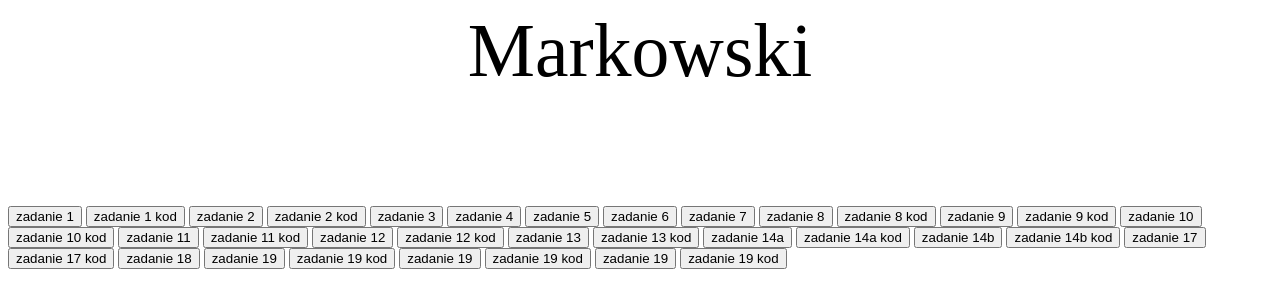
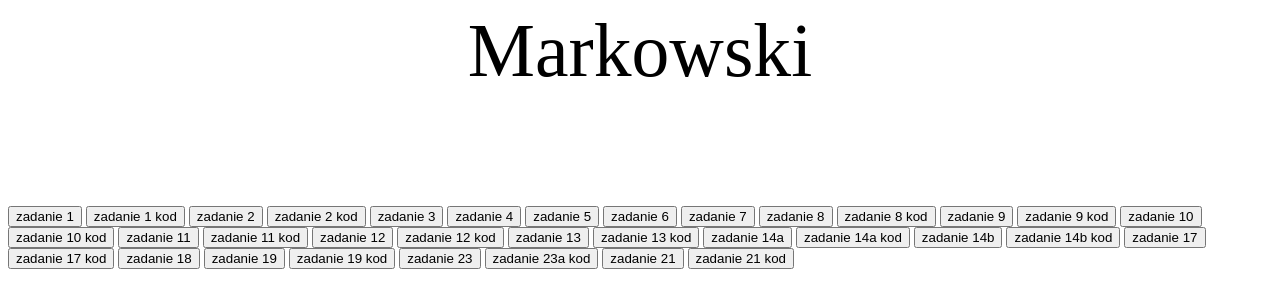
Before and after one commit to szymon006/javascript, a plain HTML site: page index.html in a window 1280 px wide. Drawn offline with Linux system fonts and the light colour scheme.

Commit message:
Update index.html

```diff
--- a/index.html
+++ b/index.html
@@ -222,10 +222,10 @@ window.open("kod23a.html","okienko","toolbar=no,directories=no,menubar=no,height
    <input type="button" name="przycisk" value="zadanie 19" onclick="WinOpen_markowski19(' ')">
  <input type="button" name="przycisk" value="zadanie 19 kod" onclick="WinOpen_markowski_19kod(' ')">
 
-   <input type="button" name="przycisk" value="zadanie 19" onclick="WinOpen_markowski23a(' ')">
- <input type="button" name="przycisk" value="zadanie 19 kod" onclick="WinOpen_markowski_23akod(' ')">
-   <input type="button" name="przycisk" value="zadanie 19" onclick="WinOpen_markowski21(' ')">
- <input type="button" name="przycisk" value="zadanie 19 kod" onclick="WinOpen_markowski_21kod(' ')">
+   <input type="button" name="przycisk" value="zadanie 23" onclick="WinOpen_markowski23a(' ')">
+ <input type="button" name="przycisk" value="zadanie 23a kod" onclick="WinOpen_markowski_23akod(' ')">
+   <input type="button" name="przycisk" value="zadanie 21" onclick="WinOpen_markowski21(' ')">
+ <input type="button" name="przycisk" value="zadanie 21 kod" onclick="WinOpen_markowski_21kod(' ')">
  </form>
 </body>
 </html>
```
